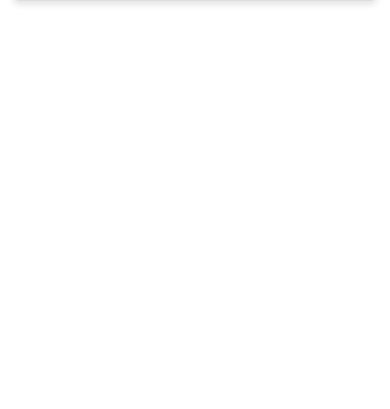
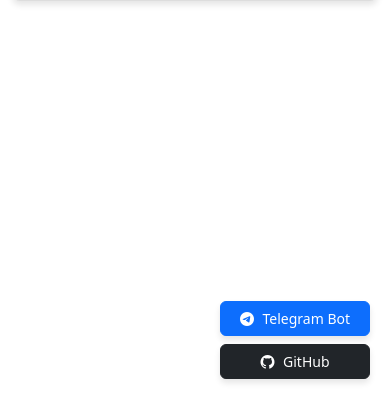
Before and after one commit to mytsx/SchengenChecker, a Python web app: template templates/home.html in a window 390 px wide. Shown: the part 435-844 px from the top of the page. Run offline with Jinja, Linux system fonts and the light colour scheme; the template is opened without the code that fills it, so the values that code supplies are empty.

Commit message:
feat: Add floating Telegram and GitHub buttons  - Added floating buttons for Telegram Bot and GitHub repository in the bottom-right corner. - Buttons are responsive and remain fixed even during scrolling. - Updated CSS to style the buttons for better visibility and user interaction.

```diff
--- a/static/css/styles.css
+++ b/static/css/styles.css
@@ -30,3 +30,24 @@
 .log-text {
     margin: 5px 0 0 0;
 }
+
+.fixed-buttons {
+    position: fixed;
+    bottom: 20px;
+    right: 20px;
+    display: flex;
+    flex-direction: column;
+    z-index: 1000;
+}
+
+.fixed-buttons .btn {
+    margin-bottom: 10px;
+    width: 150px;
+    text-align: center;
+    font-size: 14px;
+    box-shadow: 0 4px 6px rgba(0, 0, 0, 0.1);
+}
+
+.fixed-buttons .btn i {
+    margin-right: 5px;
+}
--- a/templates/home.html
+++ b/templates/home.html
@@ -6,12 +6,26 @@
     <title>Schengen Visa Logs</title>
     <!-- Bootstrap CSS -->
     <link href="https://cdn.jsdelivr.net/npm/bootstrap@5.3.0-alpha1/dist/css/bootstrap.min.css" rel="stylesheet">
+    <link href="https://cdn.jsdelivr.net/npm/bootstrap-icons/font/bootstrap-icons.css" rel="stylesheet">
+
     <!-- Harici CSS -->
     <link href="{{ url_for('static', filename='css/styles.css') }}" rel="stylesheet">
 </head>
 <body>
     <div class="container my-4">
         <h1 class="text-center mb-4">Schengen Visa Appointment Logs</h1>
+
+        <!-- Fixed Action Buttons -->
+        <div class="fixed-buttons">
+            <a href="https://t.me/SchengenCheckerBot" target="_blank" class="btn btn-primary mb-2">
+                <i class="bi bi-telegram"></i> Telegram Bot
+            </a>
+            <a href="https://github.com/mytsx/SchengenChecker" target="_blank" class="btn btn-dark">
+                <i class="bi bi-github"></i> GitHub
+            </a>
+        </div>
+
+
 
         <!-- Recent Appointments and Response Changes -->
         <div class="row">
```
